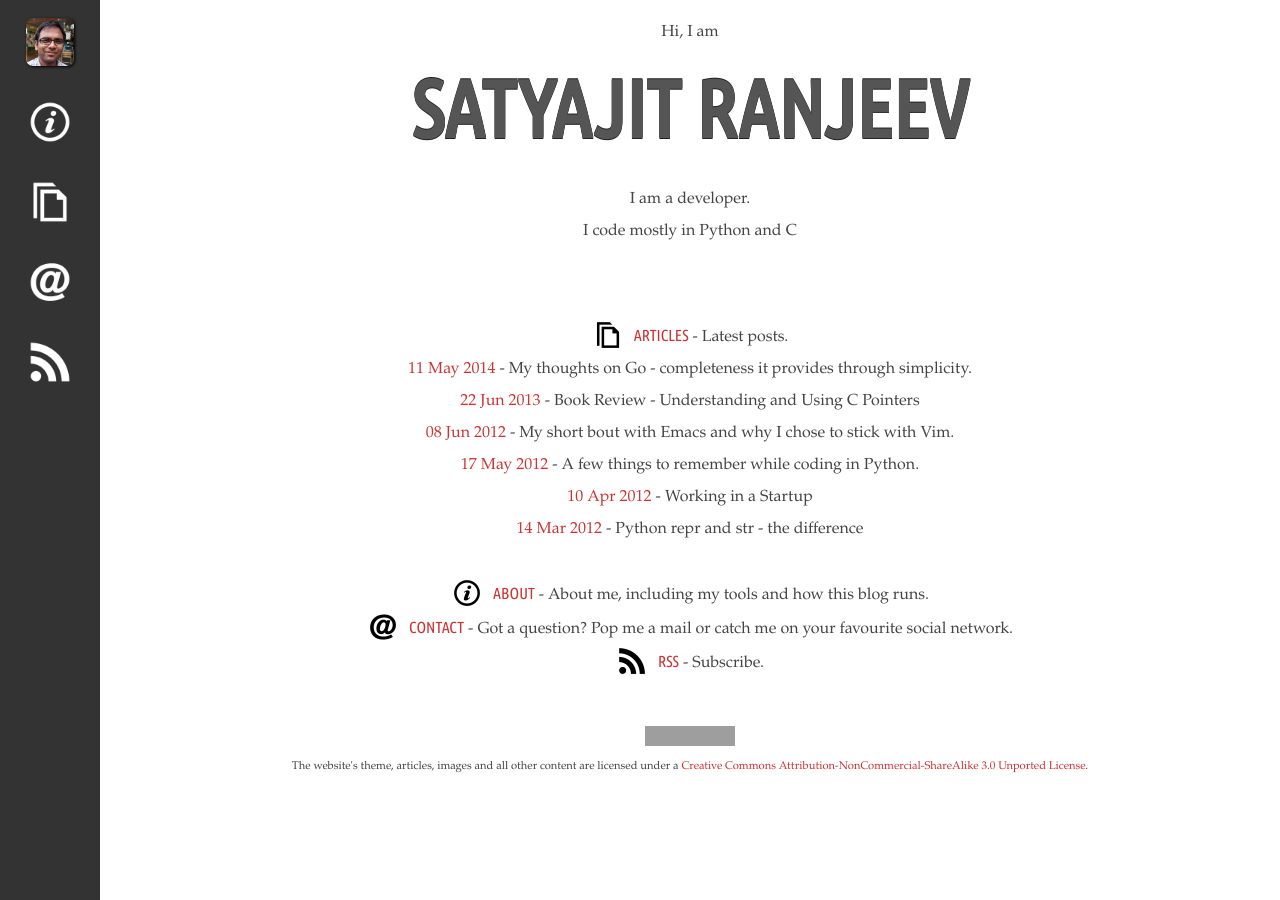
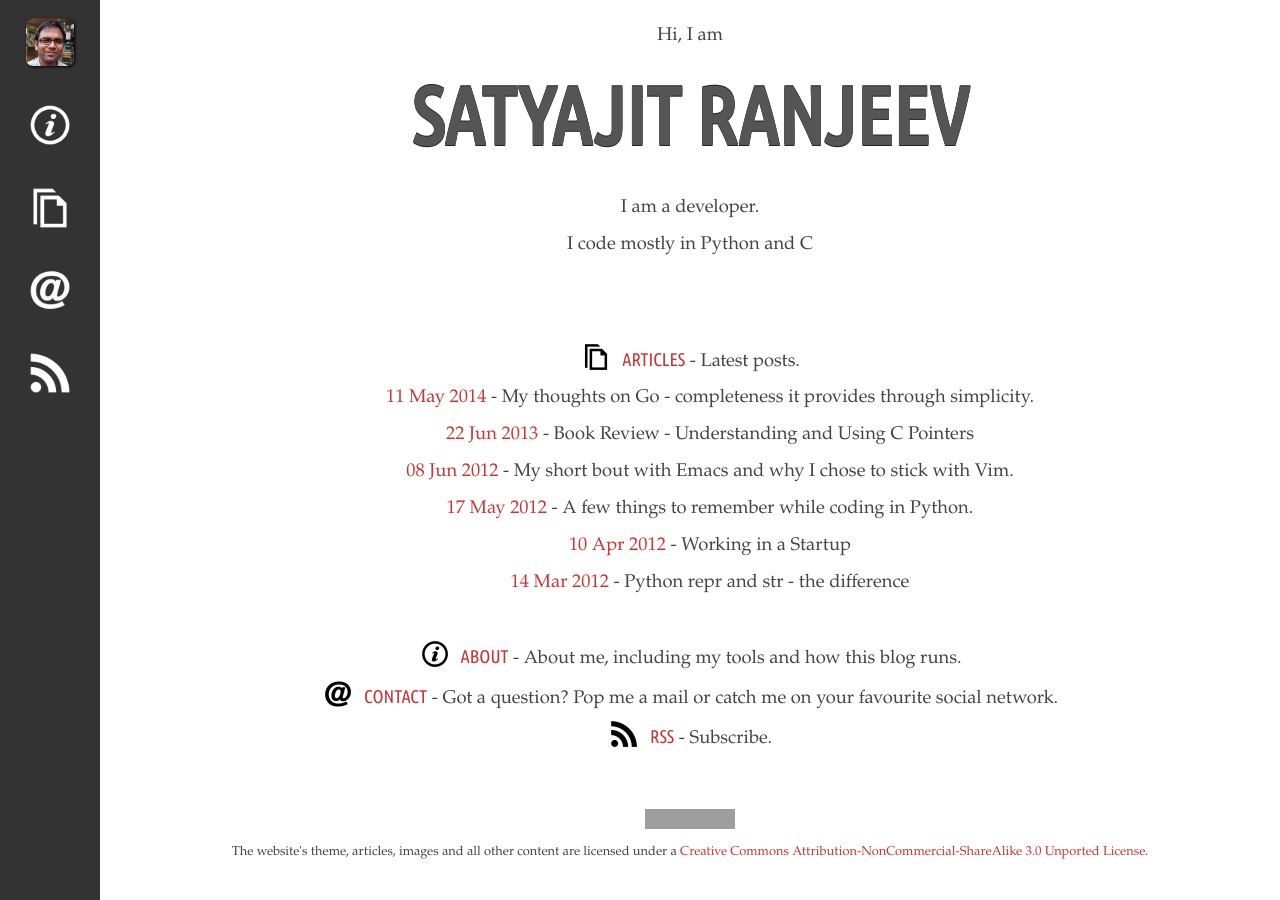
Before and after one commit to satran/satran.github.io, a Jekyll site: the page built from index.html, in a window 1280 px wide. Built offline with Jekyll 4.4.1, drawn with Linux system fonts in a browser that asks for light colours; some web fonts are replaced; grey boxes are pictures that could not be loaded.

Commit message:
Making the site more readable.

```diff
--- a/css/base.css
+++ b/css/base.css
@@ -1,7 +1,7 @@
 body{
     color: #444;
     background: #ffffff;
-    font-size: 100%;
+    font-size: 115%;
     font-family: Lustria, Palatino, Georgia,'Times New Roman',serif;
     line-height: 2;
     margin: 0;
@@ -9,7 +9,7 @@ body{
 }
 ul, ol{
     margin: 0;
-    padding: 0;
+/*    padding: 0;*/
 }
 h1, h2, h3, h4, h5, h6 {
     /*font-family: 'Fredericka the Great', cursive; */
@@ -99,10 +99,11 @@ pre code {
 }
 #main .content{
     margin: 0 auto;
-    max-width: 900px;
+    max-width: 800px;
 }
 #main h1{
     text-align: center;
+    border-bottom: 1px solid #000;
 }
 #footer{
     font-size: .7em;
@@ -155,6 +156,7 @@ pre code {
     font-weight: bold;
     margin-bottom: 0;
     padding-bottom: 15px;
+    border-bottom: none;
 }
 #home_page .text{
     margin: 0 auto;
@@ -187,7 +189,6 @@ pre code {
     text-transform: uppercase;
     font-family: 'Ubuntu Condensed', sans-serif;
 }
-
 .post{
     margin-bottom: 50px;
     border-bottom: 1px dashed #ccc;
@@ -200,8 +201,6 @@ pre code {
     text-transform: uppercase;
     margin: 0;
     padding: 0;
-}
-.post .date{
 }
 #related{
     margin: 60px 0 0;
@@ -221,10 +220,15 @@ pre code {
     padding-bottom: 20px;
 }
 #disqus_thread{
-    max-width: 900px;
+    max-width: 800px;
     margin:0 auto;
 }
 .contact img{
     width: 64px;
     display: inline;
 }
+p.articles{
+	text-transform: uppercase;
+	font-family: 'Ubuntu Condensed', sans-serif;
+	font-size: 120%;
+}
```
Also changed, not shown: articles/index.html (+5 -8 lines).
